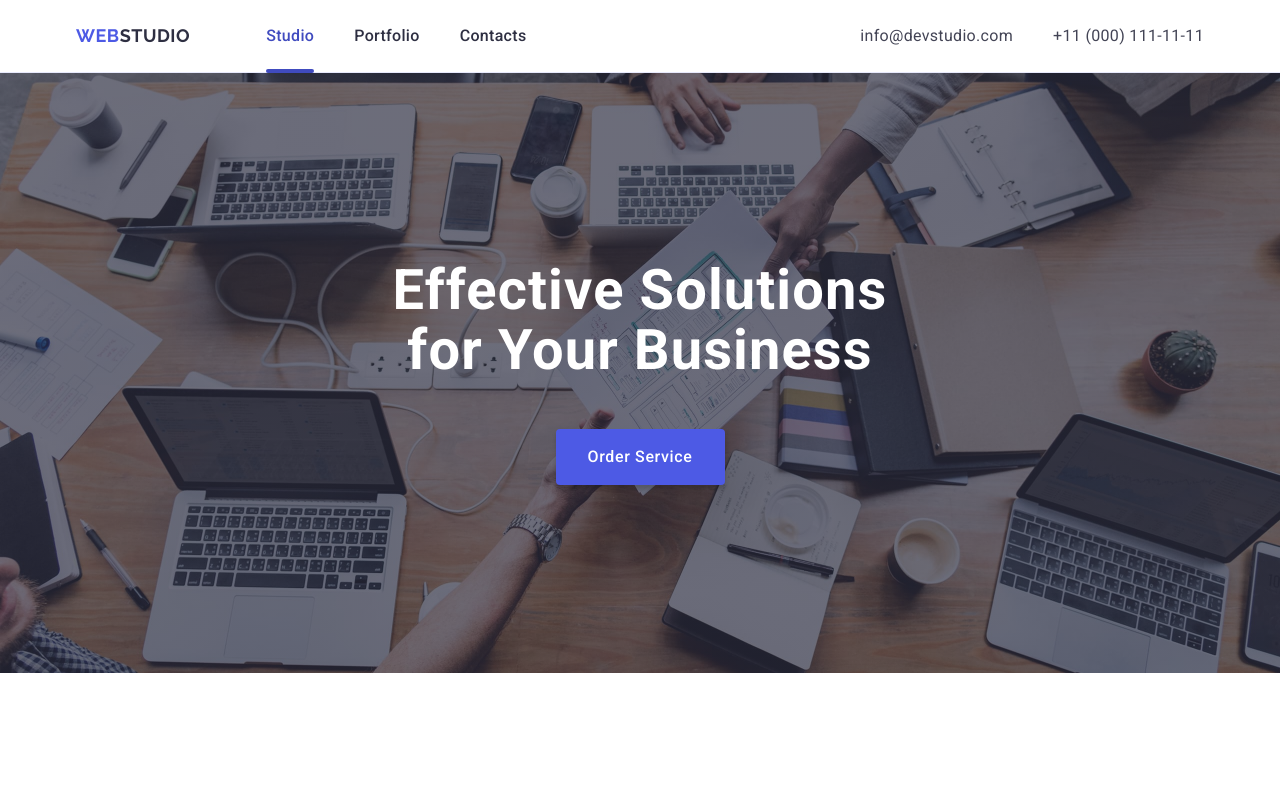
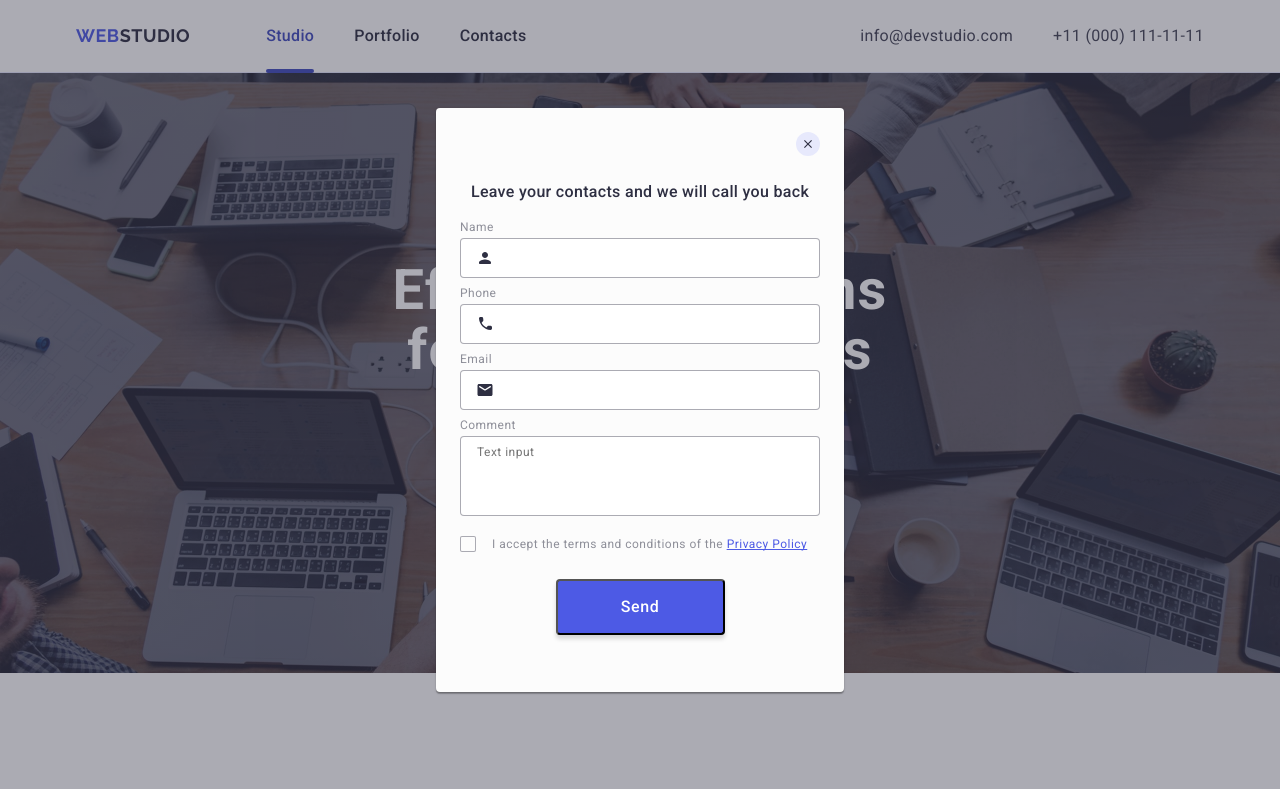
Before and after one commit to Al-Demonn/goit-markup-hw-05, a plain HTML site: page index.html in a window 1280 px wide. Shown: the top 789 px of the page. Drawn offline with nearby package versions, Linux system fonts and the light colour scheme.

Commit message:
add modal section

```diff
--- a/css/styles.css
+++ b/css/styles.css
@@ -546,3 +546,201 @@ fill: #fff;
 	gap: 16px;
 }
 /* #endregion footer */
+
+/* #region modal */
+
+.backdrop {
+	position: fixed;
+	top: 0;
+	left: 0;
+	width: 100%;
+	height: 100%;
+	background-color: rgba(46, 47, 66, 0.4);
+	z-index: 999;
+	visibility: hidden;
+	opacity: 0;
+	pointer-events: none;
+	transition: 250ms cubic-bezier(0.4, 0, 0.2, 1);
+	transition-property: visibility, opacity, pointer-events;
+}
+
+.backdrop.in-open {
+	visibility: visible;
+	opacity: 1;
+	pointer-events: auto;
+}
+
+.modal {
+	width: 408px;
+	min-height: 584px;
+	border-radius: 4px;
+	padding: 72px 24px 24px 24px;
+	box-shadow: 0 1px 1px 0 rgba(0, 0, 0, 0.14), 0 1px 3px 0 rgba(0, 0, 0, 0.12), 0 2px 1px 0 rgba(0, 0, 0, 0.2);
+	background: #fcfcfc;
+	position: absolute;
+	top: 50%;
+	left: 50%;
+	transform: translate(-50%, -50%);
+}
+
+.close-button {
+	padding: 0;
+	border: 0;
+	line-height: 0;
+	display: flex;
+	align-items: center;
+	justify-content: center;
+	width: 24px;
+	height: 24px;
+	border-radius: 50%;
+	background-color: #e7e9fc;
+	position: absolute;
+	top: 24px;
+	right: 24px;
+		fill: #2e2f42;
+}
+
+
+.close-button:hover, .close-button:focus {
+	background-color: #404bbf;
+}
+
+.close-button:hover,
+.close-button:focus .close-button-icon {
+	fill: #fff;
+}
+
+.modal-text {
+	font-weight: 500;
+	text-align: center;
+	color: #2e2f42;
+	margin-bottom: 16px;
+}
+
+.modal-form-input-box {
+	margin-bottom: 8px;
+}
+
+.modal-form-label {
+	font-size: 12px;
+	line-height: 1.17;
+	letter-spacing: 0.04em;
+	color: #8e8f99;
+	display: block;
+	margin-bottom: 4px;
+}
+
+.form-input-box {
+	position: relative;
+}
+
+.form-input {
+	border: 1px solid rgba(46, 47, 66, 0.4);
+	border-radius: 4px;
+	width: 100%;
+	height: 40px;
+	padding-left: 38px;
+	outline: transparent;
+}
+
+.form-input:hover, .form-input:focus {
+	border: 1px solid #4d5ae5;
+	transition: border 250ms cubic-bezier(0.4, 0, 0.2, 1);
+}
+
+.modal-form-icon {
+	fill: #2e2f42;
+	position: absolute;
+	top: 50%;
+	transform: translateY(-50%);
+	left: 16px;
+}
+
+.form-input:hover+.modal-form-icon {
+	fill: #4d5ae5;
+	transition: fill 250ms cubic-bezier(0.4, 0, 0.2, 1);
+}
+
+.form-comment {
+	resize: none;
+	width: 100%;
+	font-size: 12px;
+		line-height: 1.16667;
+		letter-spacing: 0.04em;
+	border: 1px solid rgba(46, 47, 66, 0.4);
+	border-radius: 4px;
+	outline: transparent;
+	padding-top: 8px;
+	padding-left: 16px;
+}
+
+.form-comment:hover, .form-comment:focus {
+	border: 1px solid #4d5ae5;
+	transition: border 250ms cubic-bezier(0.4, 0, 0.2, 1);
+}
+
+.custom-checkbox {
+	border-radius: 2px;
+	border: 1px solid rgba(46, 47, 66, 0.4);
+	width: 16px;
+	height: 16px;
+	display: inline-flex;
+	justify-content: center;
+	align-items: center;
+	background-color: transparent;
+	margin-right: 16px;
+	background: #fcfcfc;
+	fill: transparent;
+}
+
+
+.checkbox:checked + .label-checkbox .custom-checkbox {
+	background-color: #404bbf;
+	border: transparent;
+	fill: #f4f4fd;
+}
+
+.label-checkbox {
+	font-size: 12px;
+	line-height: 1.17;
+	letter-spacing: 0.04em;
+	color: #8e8f99;
+	cursor: pointer;
+}
+
+.label-checkbox a {
+	line-height: 1.33333;
+	text-decoration: underline;
+	text-decoration-skip-ink: none;
+	color: #4d5ae5;
+}
+
+.modal-form-checkbox {
+	margin-bottom: 24px;
+}
+
+.modal-button {
+	display: flex;
+	align-items: center;
+	justify-content: center;
+	/* flex-direction: row; */
+	/* gap: 10px; */
+	cursor: pointer;
+	/* display: block; */
+	margin: 0 auto;
+	font-weight: 500;
+	font-size: 16px;
+	line-height: 1.5;
+	letter-spacing: 0.04em;
+	/* text-align: center; */
+	color: #fff;
+
+	border-radius: 4px;
+	padding: 16px 32px;
+	width: 169px;
+	height: 56px;
+	box-shadow: 0 4px 4px 0 rgba(0, 0, 0, 0.15);
+	background: #4d5ae5;
+}
+
+/* #endregion modal */
--- a/index.html
+++ b/index.html
@@ -378,5 +378,67 @@
 		</footer>
 	<!-- #endregion footer -->
 
+	<!-- #region modal -->
+	 <div class="backdrop in-open">
+		<div class="modal">
+			<button class="close-button" type="button">
+				<svg class="close-button-icon" width="8" height="8">
+					<use href="./images/icons.svg#icon-close"></use>
+				</svg>
+			</button>
+			<p class="modal-text">Leave your contacts and we will call you back</p>
+			<form class="modal-box-form">
+				<div class="modal-form-input-box">
+					<label class="modal-form-label" for="user-name">Name</label>
+					<div class="form-input-box">
+						<input class="form-input" id="user-name" name="user-name" type="text" required>
+						<svg class="modal-form-icon" width="18" height="18">
+							<use href="./images/icons.svg#icon-person"></use>
+						</svg>
+					</div>
+				</div>
+				<div class="modal-form-input-box">
+					<label class="modal-form-label" for="user-phone">Phone</label>
+					<div class="form-input-box">
+						<input class="form-input" id="user-phone" name="user-phone" type="phone" required>
+						<svg class="modal-form-icon" width="18" height="24">
+							<use href="./images/icons.svg#icon-phone"></use>
+						</svg>
+					</div>
+				</div>
+				<div class="modal-form-input-box">
+					<label class="modal-form-label" for="user-email">Email</label>
+					<div class="form-input-box">
+						<input class="form-input" id="user-email" name="user-email" type="email" required>
+						<svg class="modal-form-icon" width="18" height="24">
+							<use href="./images/icons.svg#icon-email"></use>
+						</svg>
+					</div>
+				</div>
+				<div class="modal-form-input-box">
+					<label class="modal-form-label" for="user-comment">Comment</label>
+					<textarea class="form-comment" id="user-comment" name="comment" rows="5" placeholder="Text input"></textarea>
+				</div>
+				<div class="modal-form-checkbox">
+					<input type="checkbox" class="checkbox visually-hidden" id="user-checkbox">
+					<label class="label-checkbox" for="user-checkbox"><span class="custom-checkbox">
+						<svg class="icon-check" width="10" height="8">
+							<use href="./images/icons.svg#icon-check"></use>
+						</svg>
+					</span>I accept the terms and conditions of the <a href="">Privacy Policy</a></label>
+				</div>
+				<button class="modal-button" type="submit">
+					Send
+				</button>
+			</form>
+		</div>
+	 </div>
+
+
+
+
+	<!-- #endregion modal -->
+
+
 </body>
 </html>
```
